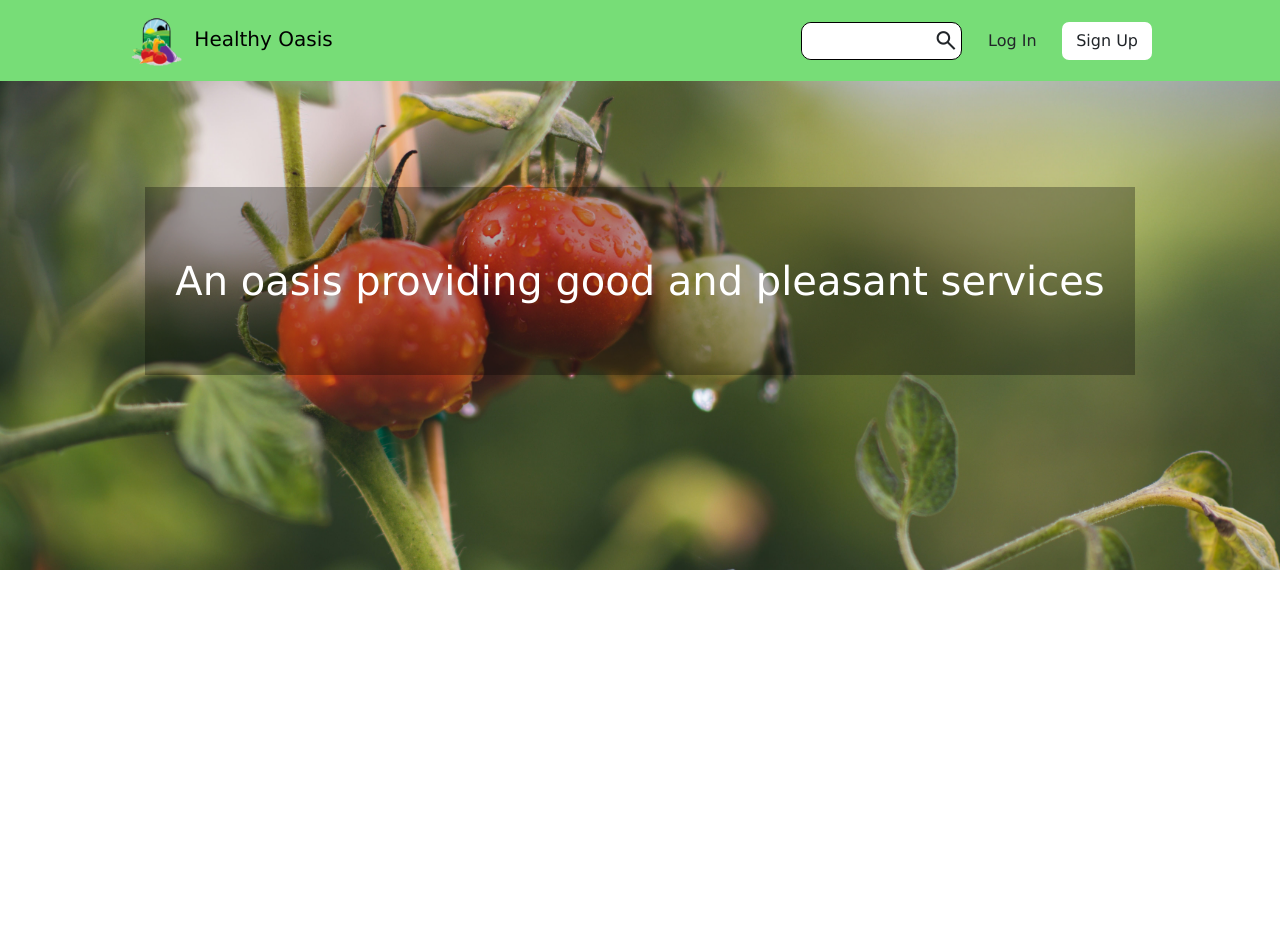
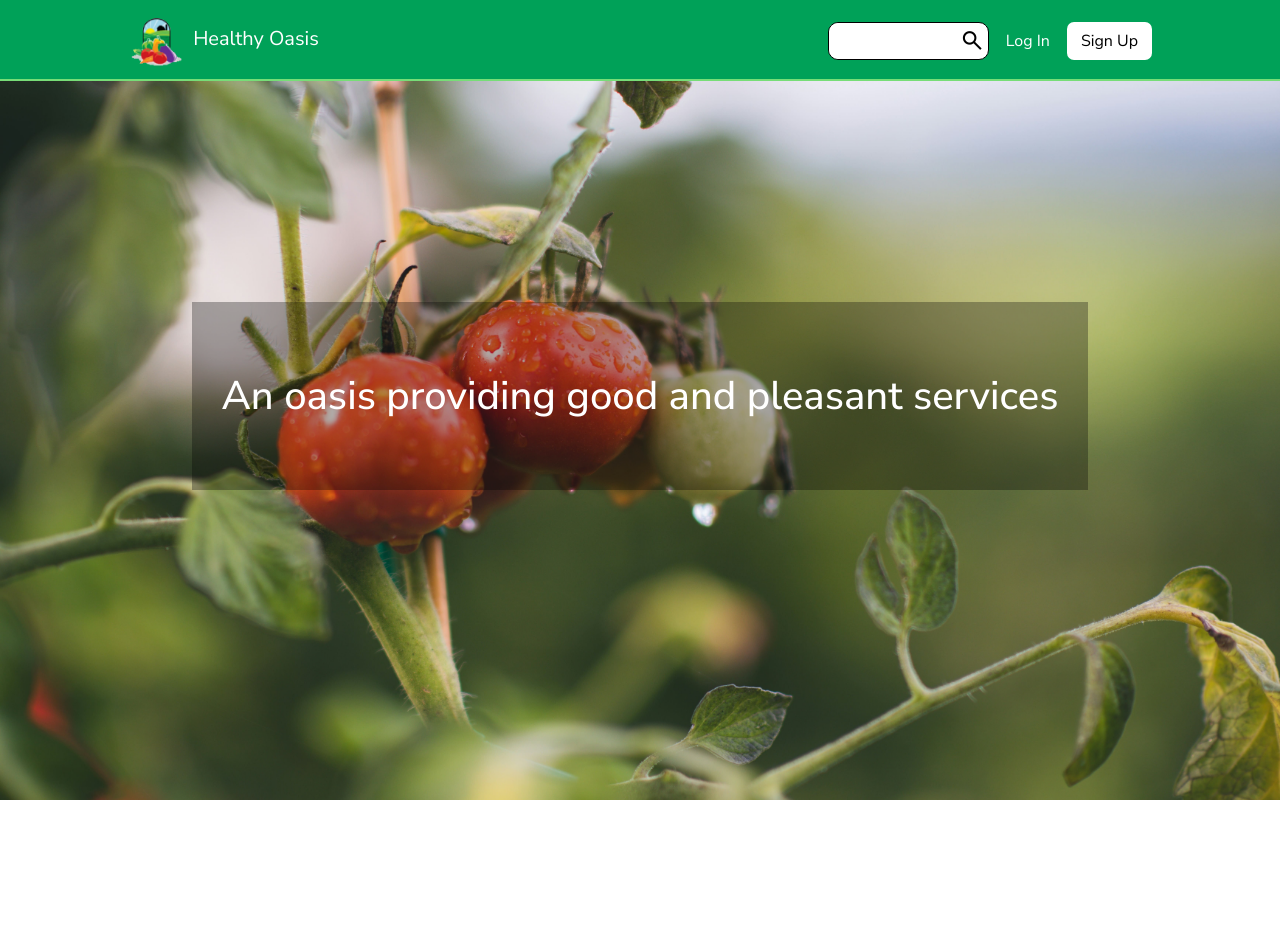
Before and after one commit to Mielle-0/Mielle-0.github.io, a PHP site: page /it26l/index.html in a window 1280 px wide. Shown: the top 952 px of the page. Run offline with PHP 8.4, Linux system fonts and the light colour scheme; some libraries are stand-ins or nearby versions.

Commit message:
carousel, nav color update

```diff
--- a/it26l/index.html
+++ b/it26l/index.html
@@ -2,19 +2,18 @@
 <html lang="en">
 <head>
     <meta charset="UTF-8">
-    <meta name="viewport" content="width=device-width, initial-scale=1.0">
+    <meta name="viewport" content="width=device-width, initial-scale=1, shrink-to-fit=no">
     <title>Healthy Oasis</title>
-    <script src="https://code.jquery.com/jquery-3.2.1.slim.min.js" integrity="sha384-KJ3o2DKtIkvYIK3UENzmM7KCkRr/rE9/Qpg6aAZGJwFDMVNA/GpGFF93hXpG5KkN" crossorigin="anonymous"></script>
-    <script src="https://cdn.jsdelivr.net/npm/bootstrap@4.0.0/dist/js/bootstrap.min.js" integrity="sha384-JZR6Spejh4U02d8jOt6vLEHfe/JQGiRRSQQxSfFWpi1MquVdAyjUar5+76PVCmYl" crossorigin="anonymous"></script>
+    <link href="https://fonts.googleapis.com/css2?family=Nunito+Sans:ital,opsz,wght@0,6..12,200..1000;1,6..12,200..1000&display=swap" rel="stylesheet">
     <link href="https://cdn.jsdelivr.net/npm/bootstrap@5.3.2/dist/css/bootstrap.min.css" rel="stylesheet" integrity="sha384-T3c6CoIi6uLrA9TneNEoa7RxnatzjcDSCmG1MXxSR1GAsXEV/Dwwykc2MPK8M2HN" crossorigin="anonymous">
     <link rel="stylesheet" href="https://fonts.googleapis.com/css2?family=Material+Symbols+Outlined:opsz,wght,FILL,GRAD@24,400,0,0" />
     <link rel="stylesheet" href="style.css">
 </head>
 <body>
         <!-- Navigation Bar Section -->
-        <center>
+        <!-- <center> -->
 
-        <nav class="navbar navbar-expand-lg navbar-light fixed-top" style="background-color: #7d7;">
+        <nav class="navbar navbar-expand-lg navbar-light fixed-top">
             <div>
 
             <a class="navbar-brand" href="#">
@@ -55,76 +46,30 @@
                     </span>
                 </div>
 
-                <!-- <span id="cart" class="material-symbols-outlined">
-                    shopping_cart
-                </span> -->
+
+                <!-- <div class="container-fluid d-flex align-items-center">
+                  <form class="d-flex" role="search">
+                    <input class="form-control me-2" type="search" placeholder="Search" aria-label="Search">
+                    <button class="btn btn-outline-success" type="submit">Search</button>
+                  </form>
+                </div> -->
 
                 <span>Log In</span>
                 <span>Sign Up</span>
 
-                <!-- <div class="userbar">
-                    <span class="material-symbols-outlined">
-                        person
-                    </span>
-
-                    <span class="material-symbols-outlined">
-                        arrow_drop_down
-                    </span>
-                </div> -->
-            </div>
 
             </div>
             </div>
 
+            <div class="line-color">&nbsp;</div>
         </nav>
 
-        </center>
-        <!-- <div class="navbar">
-            <div class="text-container">
-
-                <div class="navname">
-                    <center><img src="img/1707387675660.png" alt=""></center>
-
-                    <div class="tabs">
-                        <span>Home</span>
-                        <span>Specials</span>
-                        <span>Categories</span>
-                        <span>About</span>
-                    </div>
-                </div>
-
-                <div class="navbuttons">
-
-                    <div class="search">
-                        <input type="text">
-                        <span class="material-symbols-outlined">
-                            search
-                        </span>
-                    </div>
-
-                    <span id="cart" class="material-symbols-outlined">
-                        shopping_cart
-                    </span>
-
-                    <div class="userbar">
-                        <span class="material-symbols-outlined">
-                            person
-                        </span>
-
-                        <span class="material-symbols-outlined">
-                            arrow_drop_down
-                        </span>
-                    </div>
-                </div>
-
-            </div>
-        </div> -->
-
+        <!-- </center> -->
 
     <div class="container_main">
 
         <div class="main">
-            <center>
+            <!-- <center> -->
 
             <!-- Landing Page -->
             <div class="specials">
--- a/it26l/signup.css
+++ b/it26l/signup.css
@@ -87,7 +87,7 @@ section .bg{
 
 .login .group{
     display: flex;
-    justify-content: space-between;
+    justify-content: center;
 }
 
 .login .group a{
--- a/it26l/style.css
+++ b/it26l/style.css
@@ -4,7 +4,7 @@
 }
 
 body{
-    font-family: Verdana, Geneva, Tahoma, sans-serif;
+    font-family: "Nunito Sans";
     background-color: rgb(255, 255, 255);
 }
 
@@ -24,6 +24,14 @@ body{
     background-color: chocolate;
 }
 
+.navbar{
+    background-color: rgb(0,161,88);
+    color: white;
+}
+
+.navbar a{
+    color: white;
+}
 /* .navbar{
     position: sticky;
     width: 100%;
@@ -84,11 +92,12 @@ body{
     margin: auto 0;
     display: flex;
     width: fit-content;
-    column-gap: 2vw;
+    column-gap: 17px;
 }
 
 .navbuttons > :last-child{
     background-color: white;
+    color: black;
     padding: 7px 14px;
     border-radius: 7px;
 }
@@ -96,6 +105,7 @@ body{
 .navbuttons span{
     /* vertical-align: middle; */
     align-self: center;
+    cursor: pointer;
 }
 
 .search{
@@ -118,6 +128,7 @@ body{
     font-size: 25px;
     padding: 3px;
     cursor:pointer;
+    color: black;
 }
 
 .search span:focus-visible{
@@ -136,6 +147,15 @@ body{
     margin: auto;
 }
 
+.line-color{
+    background-color: #7d7;
+    position: absolute;
+    top: 79px;
+    left: 0;
+    height: 2px;
+    width: 100%;
+}
+
 .main{
     width: 100%;
     margin: 0;
@@ -143,7 +163,7 @@ body{
 }
 
 .specials{
-    height: 570px;
+    height: 100vh;
     display: flex;
     align-items: center;
     justify-content: center;
@@ -160,12 +180,11 @@ body{
     background-color: rgba(0, 0, 0, 0.3);
 }
 
-.c-div{
-    height: 800px;
+.carousel-item{
+    height: 500px;
 }
 
 .c-item{
-    /* height: 100%; */
-    width: 50%;
-    object-fit:contain;
+    object-fit:cover;
+    filter: brightness(0.6);
 }
```
Also changed, not shown: other parts of it26l/index.html (+35 -26 lines), it26l/signup.html (+7 -4 lines), it26l/img/carousel-temp (1).jpg (added), it26l/img/carousel-temp (2).jpg (added), it26l/img/carousel-temp (3).jpg (added).
